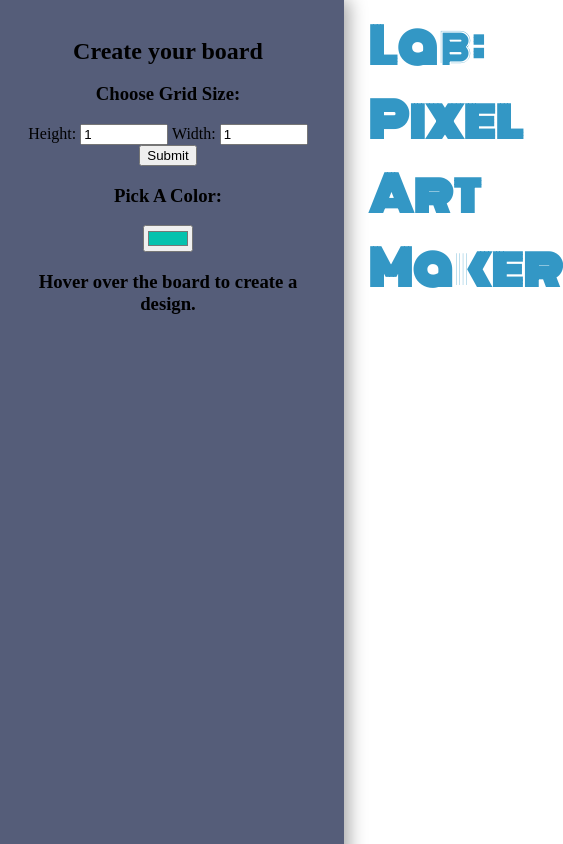
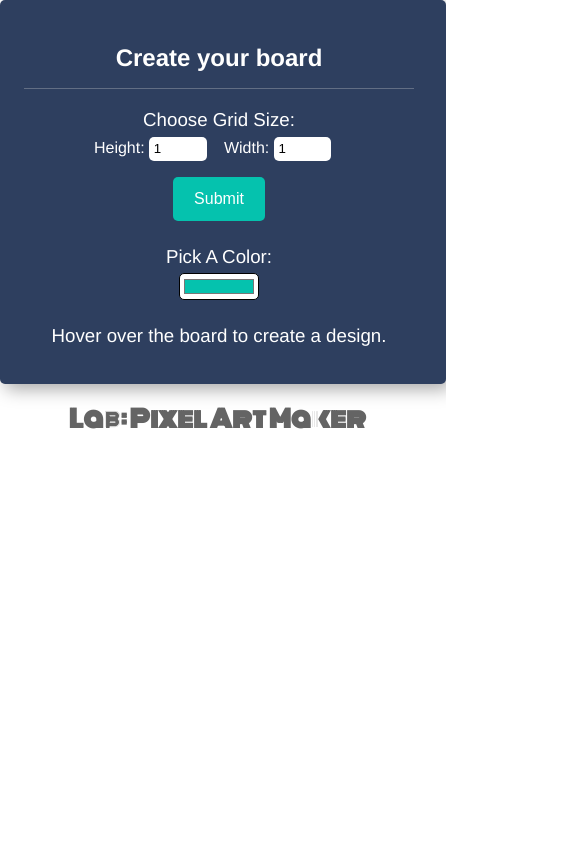
Before and after one commit to shannonj498/pixel-art-maker, a plain HTML site: page index.html in a window 390 px wide. Shown: the whole page, 563 px wide, since content can reach past the window. Drawn offline with nearby package versions, Linux system fonts and the light colour scheme.

Commit message:
Make mobile responsive

```diff
--- a/styles.css
+++ b/styles.css
@@ -1,17 +1,31 @@
+html {
+  width: 100%;
+}
+
 body {
     font-size: 16px;
     margin: 0 auto;
+    font-family: helvetica;
 }
 
 h1 {
     font-family: Monoton;
     font-size: 3rem;
     margin: 0.2em;
-    color: #3397C5;
+    color: #646464;
 }
 
 h2 {
+    margin: 2rem 0 0.25em;
+    border-bottom: 1px solid rgba(217, 217, 217, 0.3);
+    padding-bottom: 2rem;
+    padding-top: .5rem;
+    margin-bottom: 2rem;
+}
+
+h3 {
     margin: 1em 0 0.25em;
+    font-weight: normal;
 }
 
 h2:first-of-type {
@@ -47,19 +61,29 @@ input[type=number] {
   height: 100%;
   padding: 2rem 2rem 2rem 1.5rem;
   position: fixed;
-  background-color: #555D79;
+  background-color: #2E3F5F;
   border-radius: 5px;
   box-shadow: 5px 5px 18px #A7A7A7;
   text-align: center;
   margin-top: -1rem;
+  color: white;
 }
 
-#submit {
+.submit {
   display: block;
   margin: 0 auto;
   margin-top: 1rem;
   font-size: 1rem;
-  padding: 1rem;
+  padding: .8rem 1.3rem;
+  border-radius: 5px;
+  background-color: #05C2AE;
+  border: none;
+  color: white;
+}
+
+.submit:hover {
+  background-color: #B4F1D2;
+  color: black;
 }
 
 .design-canvas {
@@ -69,5 +93,79 @@ input[type=number] {
 #title {
   margin-left: 23rem;
   text-align: center;
-  margin-bottom: 3rem;
+  margin-bottom: 1.5rem;
+  padding-top: 2rem;
 }
+
+.grid-size {
+  line-height: 3rem;
+}
+
+.grid-color {
+  line-height: 3rem;
+  margin: 3rem 0;
+}
+
+#input_height, #input_width {
+  border-radius: 5px;
+  border: none;
+  padding: .3rem;
+  width: 3rem;
+  margin-right: .8rem;
+}
+
+#colorPicker {
+  border-radius: 5px;
+  width: 5rem;
+  background-color: white;
+}
+
+@media only screen and (max-width: 780px) {
+  html {
+    width: 100%;
+    min-width: 100%;
+  }
+
+  .grid-input {
+    margin: 0;
+    width: 100%;
+    min-width: 100%;
+    height: auto;
+    position: relative;
+  }
+
+  .design-canvas {
+    margin-left: 2.5rem;
+    padding-top: 2rem;
+  }
+
+  #title {
+    margin: 0 auto;
+    padding-top: 1rem;
+    width: 100%;
+  }
+
+  .grid-size {
+    line-height: 1.5rem;
+  }
+
+  .grid-color {
+    line-height: 1.5rem;
+    margin: 1.5rem 0;
+  }
+
+  h2 {
+      margin: 1rem 0 0.25em;
+      padding-bottom: 1rem;
+      padding-top: 0;
+      margin-bottom: 1rem;
+  }
+
+  h1 {
+      font-size: 1.5rem;
+      margin: 0 auto;
+      text-align: center;
+      color: #646464;
+      padding-left: 1.4rem;
+  }
+}
```
